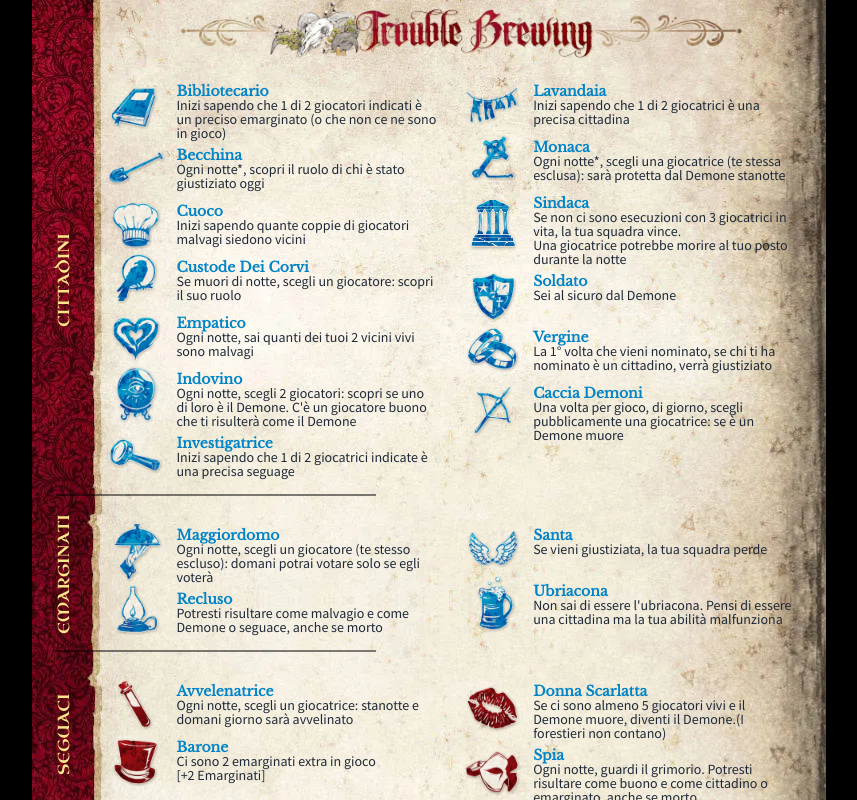
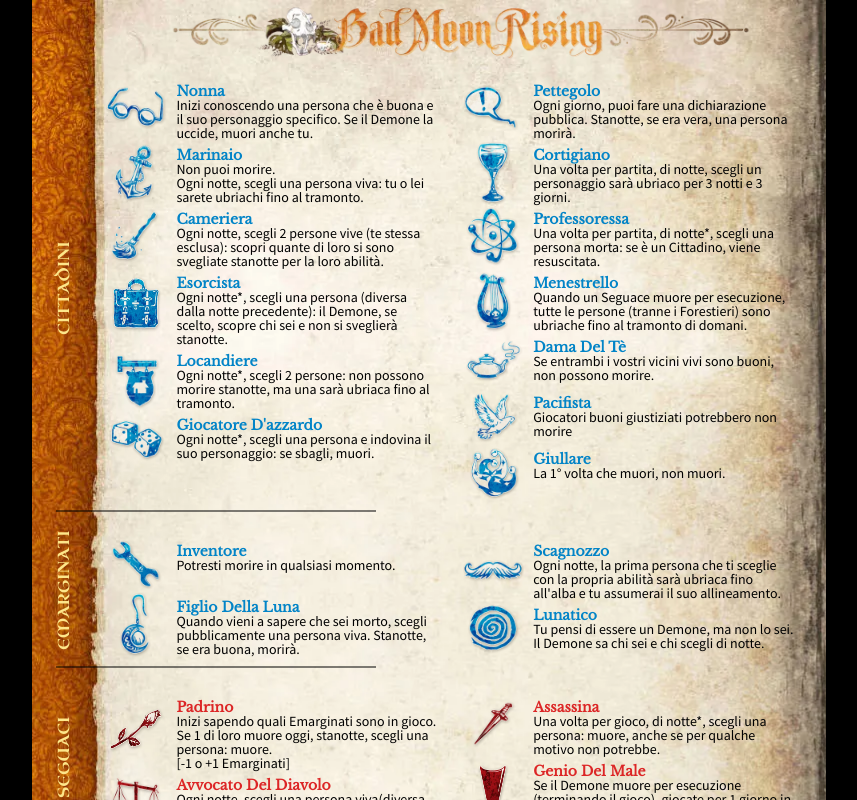
Before and after one commit to 13eel/necronomicon, a Next.js app: page /print/script in a window 1280 px wide. Shown: the top 800 px of the page, without its empty margins (211-1068 px from the left). Built offline with nearby package versions, Linux system fonts and the light colour scheme.

Commit message:
refactoring

```diff
--- a/src/components/print/Role.tsx
+++ b/src/components/print/Role.tsx
@@ -17,7 +17,10 @@ const Role = ({ label, description, icon, evil = false }: RoleProps) => {
         >
           {label}
         </h4>
-        <span dangerouslySetInnerHTML={{ __html: description }}></span>
+        <span
+          dangerouslySetInnerHTML={{ __html: description }}
+          className="text-black"
+        ></span>
       </p>
     </div>
   );
--- a/src/data/characters/bad_moon_rising/demons.ts
+++ b/src/data/characters/bad_moon_rising/demons.ts
@@ -7,25 +7,25 @@ export const demons = characters({
       label: "zombuul",
       icon: "bmr/zombuul",
       description:
-        "Ogni notte*, se nessuno è morto oggi, scegli un giocatore: muore. La prima volta che muori, vivi ma resulti come morto.",
+        "Ogni notte*, se nessuno è morto oggi, scegli una persona: muore. La prima volta che muori, vivi ma risulti come morto.",
     },
     pukka: {
       label: "pukka",
       icon: "bmr/pukka",
       description:
-        "Ogni notte, scegli un giocatore: sono avvelenati. Il giocatore precedentemente avvelenato muore e diventa sano.",
+        "Ogni notte, scegli una persona: è avvelenata. La persona precedentemente avvelenata muore e diventa sana.",
     },
     shabaloth: {
       label: "shabaloth",
       icon: "bmr/shabaloth",
       description:
-        "Ogni notte*, scegli 2 giocatori: muoiono. Un giocatore morto scelto la sera prima potrebbe essere rigurgitato.",
+        "Ogni notte*, scegli due persone: muoiono. Una persona morta scelta la sera prima potrebbe essere rigurgitata.",
     },
     po: {
       label: "po",
       icon: "bmr/po",
       description:
-        "Ogni notte*, puoi scegliere un giocatore: muore. Se la sera prima non hai scelto nessuno, scegli 3 giocatori stanotte.",
+        "Ogni notte*, puoi scegliere una persona : muore. Se la sera prima non hai scelto nessuno, stanotte, scegli 3 persone.",
     },
   },
 });
--- a/src/data/characters/bad_moon_rising/minions.ts
+++ b/src/data/characters/bad_moon_rising/minions.ts
@@ -7,25 +7,26 @@ export const minions = characters({
       label: "padrino",
       icon: "bmr/godfather",
       description:
-        "Inizi a conoscere quali Emarginati sono in gioco. Se 1 è morto oggi, scegli un giocatore stasera: muoiono. [-1 o +1 Emarginati]",
+        "Inizi sapendo quali Emarginati sono in gioco. Se 1 di loro muore oggi, stanotte, scegli una persona: muore.<br>[-1 o +1 Emarginati]",
     },
     devils_advocate: {
       label: "avvocato del diavolo",
-      icon: "bmr/poisoner",
+      icon: "bmr/devils_advocate",
+      size: 75,
       description:
-        "Ogni notte, scegli un giocatore vivo (diverso dalla scorsa notte): se viene giustiziato domani, non muore",
+        "Ogni notte, scegli una persona viva(diversa dalla  notte precedente): se viene giustiziata domani, non muore.",
     },
     assassin: {
       label: "assassina",
       icon: "bmr/assassin",
       description:
-        "Una volta per gioco, di notte*, scegli un giocatore: Muore, anche se per qualche motivo non potrebbe",
+        "Una volta per gioco, di notte*, scegli una persona: muore, anche se per qualche motivo non potrebbe.",
     },
     mastermind: {
       label: "genio del male",
       icon: "bmr/mastermind",
       description:
-        "Se il Demone muore per esecuzione (terminando il gioco), giocate per 1 in più. Se un giocatore viene giustiziato, la loro squadra perde",
+        "Se il Demone muore per esecuzione (terminando il gioco), giocate per 1 giorno in più. Se una persona viene giustiziata, la sua squadra perde.",
     },
   },
 });
--- a/src/data/characters/bad_moon_rising/outsiders.ts
+++ b/src/data/characters/bad_moon_rising/outsiders.ts
@@ -7,24 +7,25 @@ export const outsiders = characters({
       label: "scagnozzo",
       icon: "bmr/goon",
       description:
-        "Ogni notte, il primo giocatore che ti sceglie con la propria abilità sarà ubriaco fino all'alba. Tu assumerai la loro allineamento",
+        "Ogni notte, la prima persona che ti sceglie con la propria abilità sarà ubriaca fino all'alba e tu assumerai il suo allineamento.",
     },
     lunatic: {
       label: "lunatico",
       icon: "bmr/lunatic",
       description:
-        "Tu pensi di essere un Demone, ma non lo sei. Il Demone sa chi sei e chi scegli di notte",
+        "Tu pensi di essere un Demone, ma non lo sei.  Il Demone sa chi sei e chi scegli di notte.",
     },
     tinker: {
       label: "inventore",
       icon: "bmr/tinker",
-      description: "Potresti morire in qualsiasi momento",
+      description: "Potresti morire in qualsiasi momento.",
     },
     moonchild: {
       label: "figlio della luna",
       icon: "bmr/moonchild",
+      size: 90,
       description:
-        "Quando vieni a sapere che sei morto, scegli publicamante 1 giocatore vivo. Stanotte, se erano un giocatore buono, morira",
+        "Quando vieni a sapere che sei morto, scegli pubblicamente una persona viva. Stanotte, se era buona, morirà.",
     },
   },
 });
--- a/src/data/characters/bad_moon_rising/townsfolk.ts
+++ b/src/data/characters/bad_moon_rising/townsfolk.ts
@@ -7,77 +7,78 @@ export const townsfolk = characters({
       label: "nonna",
       icon: "bmr/grandmother",
       description:
-        "Inizi sapendo un giocatore buono ed il loro personaggio. Se il Demone li uccide, muori anche tu",
+        "Inizi conoscendo una persona che è buona e il suo personaggio specifico. Se il Demone la uccide, muori anche tu.",
     },
     sailor: {
       label: "marinaio",
       icon: "bmr/sailor",
       description:
-        "Non puoi morire.<br>Ogni notte, scegli un giocatore vivo: Tu o loro sarete ubriachi fino al tramonto",
+        "Non puoi morire.<br>Ogni notte, scegli una persona  viva: tu o lei sarete ubriachi fino al tramonto.",
     },
     chambermaid: {
       label: "cameriera",
       icon: "bmr/chambermaid",
       description:
-        "Ogni notte, scegli 2 giocatori vivi (te stessa esclusa): Scopri quanti di loro si sono svegliati stanotte a causa della loro abilità",
+        "Ogni notte, scegli 2 persone vive (te stessa esclusa): scopri quante di loro si sono svegliate stanotte per la loro abilità.",
     },
     exorcist: {
       label: "esorcista",
       icon: "bmr/exorcist",
       description:
-        "Inizi sapendo che 1 di 2 giocatrici indicate è una precisa seguageOgni notte*, scegli un giocatore (diverso della scorsa notte): il Demone, se scelto, scopre chi sei e non si sveglierà stanotte",
+        "Ogni notte*, scegli una persona (diversa dalla notte precedente): il Demone, se scelto, scopre chi sei e non si sveglierà stanotte.",
     },
     innkeeper: {
       label: "locandiere",
       icon: "bmr/innkeeper",
       description:
-        "Ogni notte*, scegli 2 giocatori: Non possono morire stanotte, ma 1 sarà ubriaco fino al tramonto",
+        "Ogni notte*, scegli 2 persone: non possono morire stanotte, ma una sarà ubriaca fino al tramonto.",
     },
     gambler: {
       label: "giocatore d'azzardo",
       icon: "bmr/gambler",
+      size: 80,
       description:
-        "Ogni notte*, scegli un giocatore e indovina il loro personaggio: se indovini male, muori",
+        "Ogni notte*, scegli una persona e indovina il suo personaggio: se sbagli, muori.",
     },
     gossip: {
       label: "pettegolo",
       icon: "bmr/gossip",
       description:
-        "Ogni giorno, puoi fare una dichiarazione pubblica. Stanotte, se era vera, un giocatore muore",
+        "Ogni giorno, puoi fare una dichiarazione pubblica. Stanotte, se era vera, una persona morirà.",
     },
     courtier: {
       label: "cortigiano",
       icon: "bmr/courtier",
       description:
-        "Una volta per partita, di notte, scegli un personaggio: Sarà ubriaco per 3 notti e 3 giorni",
+        "Una volta per partita, di notte, scegli un personaggio sarà ubriaco per 3 notti e 3 giorni.",
     },
     professor: {
       label: "professoressa",
       icon: "bmr/professor",
       description:
-        "Una volta per partita, di notte*, scegli un giocatore morto: Se è un Cittadino, viene resuscitato",
+        "Una volta per partita, di notte*, scegli una persona morta: se è un Cittadino, viene resuscitata.",
     },
     minstrel: {
       label: "menestrello",
       icon: "bmr/minstrel",
       description:
-        "Quando un Seguage muore per esecuzione, tutti giocatori (tranne Forestieri) sono ubriaci fino al tramonto di domani",
+        "Quando un Seguace muore per esecuzione, tutte le persone (tranne i Forestieri) sono ubriache fino al tramonto di domani.",
     },
     tea_lady: {
       label: "dama del tè",
       icon: "bmr/tea_lady",
       description:
-        "Se emtrambi i vostri vicini vivi sono buoni, non possono morire",
+        "Se entrambi i vostri vicini vivi sono buoni, non possono morire.",
     },
     pacifist: {
       label: "pacifista",
       icon: "bmr/pacifist",
-      description: "I giocatori buoni giustiziati potrebbero non morire",
+      description: "Giocatori buoni giustiziati potrebbero non morire",
     },
     fool: {
-      label: "sciocco",
+      label: "giullare",
       icon: "bmr/fool",
-      description: "La 1° volta che muori, non muori",
+      description: "La 1° volta che muori, non muori.",
     },
   },
 });
--- a/src/data/characters/trouble_brewing/townsfolk.ts
+++ b/src/data/characters/trouble_brewing/townsfolk.ts
@@ -24,7 +24,7 @@ export const townsfolk = characters({
       label: "investigatrice",
       icon: "tb/investigator",
       description:
-        "Inizi sapendo che 1 di 2 giocatrici indicate è una precisa seguage",
+        "Inizi sapendo che 1 di 2 giocatrici indicate è una precisa seguace",
     },
     librarian: {
       label: "bibliotecario",
--- a/src/pages/print/script.tsx
+++ b/src/pages/print/script.tsx
@@ -4,25 +4,24 @@ import Image from "next/image";
 import Page from "../../components/print/Page";
 import Role from "../../components/print/Role";
 
-import characters from "~/data/characters/trouble_brewing";
+import characters from "~/data/characters/bad_moon_rising";
 
 const PrintScriptPage: NextPage = () => {
   return (
     <>
       <Head>
-        <title>Trouble Brewing</title>
-        <meta name="description" content="Generated by create-t3-app" />
+        <title>Bad Moon Rising</title>
         <link rel="icon" href="/favicon.ico" />
       </Head>
 
       <main className="flex min-h-screen flex-col items-center justify-center bg-black">
         <Page className="overflow-hidden">
           <div
-            style={{ backgroundImage: "url('/images/tb/sheet.webp')" }}
+            style={{ backgroundImage: "url('/images/bmr/sheet.webp')" }}
             className="script h-full w-full"
           >
             <Image
-              src="/images/tb/logo.webp"
+              src="/images/bmr/logo.webp"
               width={1000}
               height={50}
               className="logo"
@@ -32,51 +31,54 @@ const PrintScriptPage: NextPage = () => {
               cittadini
             </div>
             <div className="town columns-2 pr-8 pt-3">
-              <Role {...characters.librarian} />
-              <Role {...characters.undertaker} />
-              <Role {...characters.chef} />
-              <Role {...characters.raven_keeper} />
-              <Role {...characters.empath} />
-              <Role {...characters.fortune_teller} />
-              <Role {...characters.investigator} />
-              <Role {...characters.washerwoman} />
-              <Role {...characters.monk} />
-              <Role {...characters.mayor} />
-              <Role {...characters.soldier} />
-              <Role {...characters.virgin} />
-              <Role {...characters.slayer} />
+              <Role {...characters.grandmother} />
+              <Role {...characters.sailor} />
+              <Role {...characters.chambermaid} />
+              <Role {...characters.exorcist} />
+              <Role {...characters.innkeeper} />
+              <Role {...characters.gambler} />
+              <Role {...characters.gossip} />
+              <Role {...characters.courtier} />
+              <Role {...characters.professor} />
+              <Role {...characters.minstrel} />
+              <Role {...characters.tea_lady} />
+              <Role {...characters.pacifist} />
+              <Role {...characters.fool} />
             </div>
             <div className="town -ml-10 w-80 border-b-2 border-black/50"></div>
             <div className="out-side side flex items-center justify-center font-script-title uppercase text-amber-200">
               emarginati
             </div>
             <div className="out columns-2 pr-8 pt-6">
-              <Role {...characters.butler} />
-              <Role {...characters.recluse} />
-              <Role {...characters.saint} />
-              <Role {...characters.drunk} />
+              <Role {...characters.tinker} />
+              <Role {...characters.moonchild} />
+              <Role {...characters.goon} />
+              <Role {...characters.lunatic} />
             </div>
             <div className="out -ml-10 w-80 border-b-2 border-black/50"></div>
             <div className="minions-side side flex items-center justify-center font-script-title uppercase text-amber-200">
               seguaci
             </div>
             <div className="minions columns-2 pr-8 pt-6">
-              <Role {...characters.poisoner} />
-              <Role {...characters.baron} />
-              <Role {...characters.scarlet_woman} />
-              <Role {...characters.spy} />
+              <Role {...characters.godfather} evil />
+              <Role {...characters.devils_advocate} evil />
+              <Role {...characters.assassin} evil />
+              <Role {...characters.mastermind} evil />
             </div>
             <div className="minions -ml-10 w-80 border-b-2 border-black/50"></div>
             <div className="demons-side side mt-4 flex items-center justify-end font-script-title uppercase text-amber-200">
               demoni
             </div>
-            <div className="demons relative  columns-2 pt-6">
-              <Role {...characters.imp} />
+            <div className="demons relative columns-2 pr-8 pt-6">
+              <Role {...characters.zombuul} evil />
+              <Role {...characters.pukka} evil />
+              <Role {...characters.shabaloth} evil />
+              <Role {...characters.po} evil />
               <div
                 className="absolute bottom-0 -left-10 flex h-[110px] w-full items-end"
                 style={{ gridArea: "bottom" }}
               >
-                <Image src="/images/tb/sheet-bottom.webp" fill alt="bottom" />
+                <Image src="/images/bmr/sheet-bottom.webp" fill alt="bottom" />
                 <div className="absolute bottom-2 ml-[30px] flex w-full justify-center font-serif">
                   <p className="block w-24 text-center text-sm text-black/60">
                     * Non la Prima Notte
```
Also changed, not shown: src/pages/print/tokens.tsx (+26 -26 lines).
